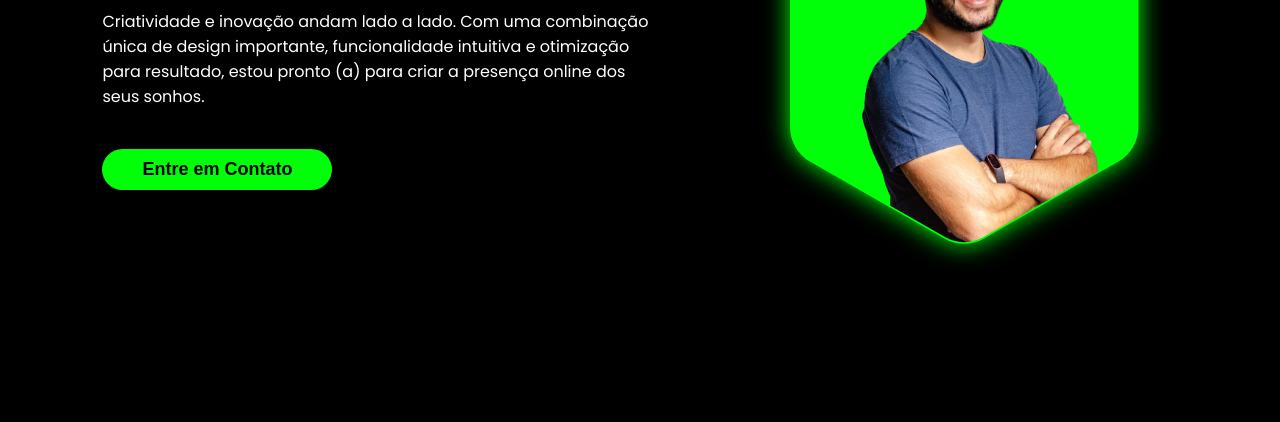
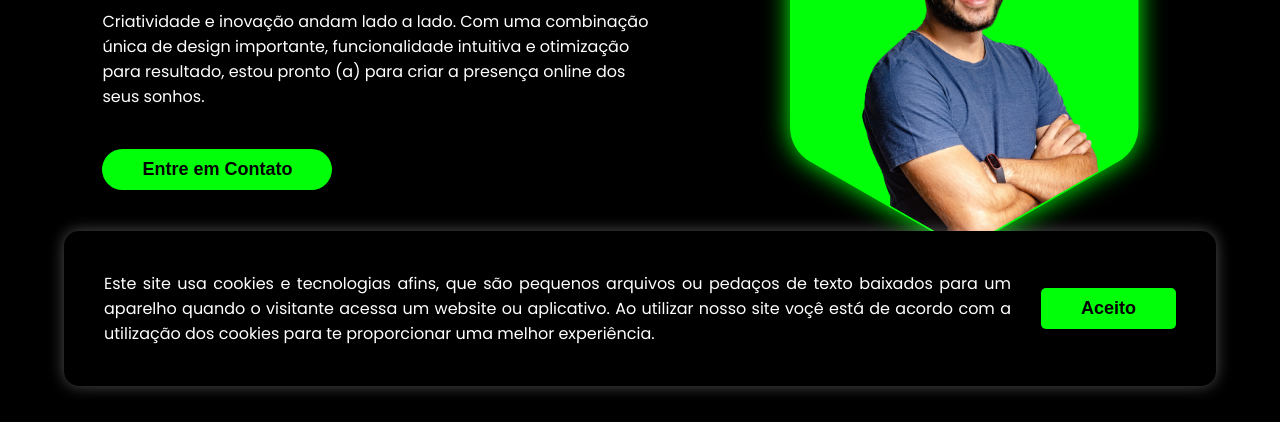
Before and after one commit to abigalfonseca/projecto-portfolio, a plain HTML site: page index.html in a window 1280 px wide. Shown: the part 374-796 px from the top of the page. Drawn offline with nearby package versions, Linux system fonts and the light colour scheme.

Commit message:
Eu atualizei o projecto portfólio

```diff
--- a/estilo/style.css
+++ b/estilo/style.css
@@ -427,6 +427,53 @@ footer .line-footer p a:hover {
     color: #ffffff80;
 }
 
+/* MENSAGEM COOKIES */
+
+.cookies-sms {
+    width: 90%;
+    background-color: #000;
+    position: fixed;
+    bottom: 5%;
+    left: 50%;
+    transform: translate(-50%);
+    border-radius: 15px;
+    box-shadow: 0 0 15px #ffffff50;
+    display: none;
+}
+
+.cookies-sms.mostrar {
+    display: block;
+}
+
+
+.cookies-sms .cookies-texto {
+    color: #fff;
+    display: flex;
+    align-items: center;
+    text-align: justify;
+    padding: 40px;
+}
+
+.cookies-sms .cookies-btn {
+    margin-left: 30px;
+    transition: .8s;
+}
+
+.cookies-sms .cookies-btn button {
+    background-color: #00FF08;
+    border: none;
+    border-radius: 5px;
+    color: #000;
+    font-weight: 700;
+    font-size: 18px;
+    padding: 10px 40px;
+    cursor: pointer;
+}
+
+.cookies-sms .cookies-btn button:hover {
+    transform: scale(0.9);
+}
+
 @media screen and (max-width: 1020px) {
 
     /*GERAIS*/
@@ -524,4 +571,20 @@ footer .line-footer p a:hover {
         padding: 30px 0;
         text-align: center;
     }
+
+    /*MENSAGEM DE COOKIES*/
+
+    .cookies-sms {
+
+        height: 280px;
+        width: 95%;
+        border-radius: 25px;
+        box-shadow: 0 0 20px #ffffff50;
+    }
+
+    .cookies-sms .cookies-texto {
+        display: flex;
+        gap: 20px;
+        flex-direction: column;
+    }
 }
--- a/index.html
+++ b/index.html
@@ -190,5 +190,16 @@
             </div>
         </div> <!--interface-->
     </footer>
+
+    <div class="cookies-sms" id="cookies-sms">
+        <div class="cookies-texto">
+            <p>Este site usa cookies e tecnologias afins, que são pequenos arquivos ou pedaços de texto baixados para um aparelho quando o visitante acessa um website ou aplicativo. Ao utilizar nosso site voçê está de acordo com a utilização dos cookies para te proporcionar uma melhor experiência.</p>
+
+            <div class="cookies-btn">
+                <button onclick="aceito()">Aceito</button>
+            </div>
+        </div>
+    </div>
+    <script src="main.js"></script>
 </body>
 </html>
--- /dev/null
+++ b/main.js
@@ -0,0 +1,13 @@
+var smsCookies = document.getElementById('cookies-sms')
+
+
+function aceito() {
+    localStorage.skll = "sim"
+    smsCookies.classList.remove('mostrar')
+}
+
+if(localStorage.skll == 'sim'){
+    smsCookies.classList.remove('mostrar')
+}else{
+    smsCookies.classList.add('mostrar')
+}
```
